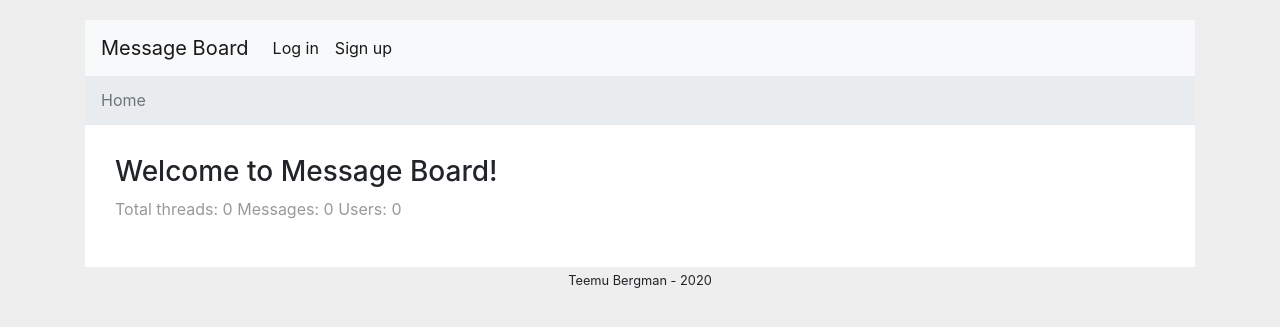
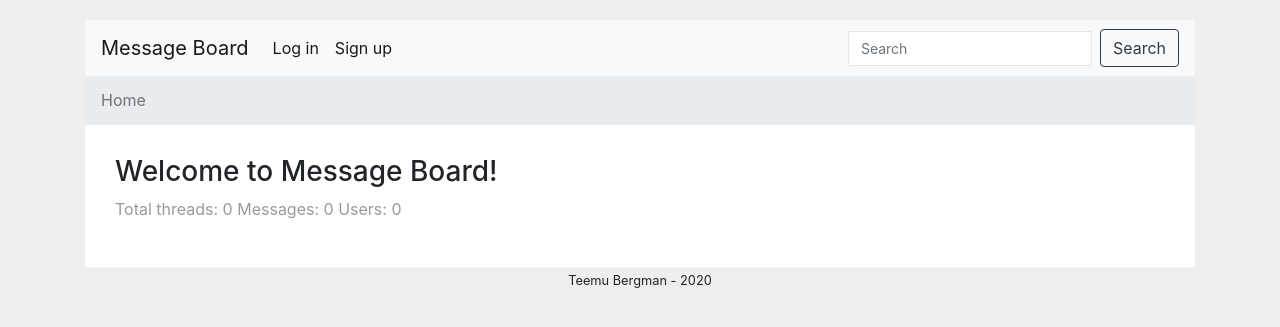
Before and after one commit to TeemuBergman/messageboard, a Flask app: page /board/ in a window 1280 px wide. Shown: the top 327 px of the page. Run offline with Flask 2, Linux system fonts and the light colour scheme; data that the repository does not hold is empty; some libraries are stand-ins or nearby versions.

Commit message:
Added search to navbar

```diff
--- a/messageboard/templates/base.html
+++ b/messageboard/templates/base.html
@@ -16,7 +16,7 @@
 
 <body>
 
-<div class="container-md">
+<div class="container">
 
     <!-- Navigation -->
     <nav class="navbar navbar-expand-lg navbar-light bg-light">
@@ -28,7 +28,7 @@
         </button>
 
         <div class="collapse navbar-collapse" id="navbarNav">
-            <ul class="navbar-nav">
+            <ul class="navbar-nav mr-auto mt-2 mt-lg-0">
 
                 <!-- Show if user IS logged in -->
                 {% if current_user.is_authenticated %}
@@ -58,7 +58,12 @@
                     </li>
                 {% endif %}
             </ul>
+            <form class="form-inline my-2 my-lg-0" action="/board/results" method="GET">
+                <input class="form-control mr-sm-2" name="query" type="text" placeholder="Search" aria-label="Search">
+                <button class="btn btn-outline-dark my-2 my-sm-0" type="submit">Search</button>
+            </form>
         </div>
+
     </nav>
 
     <!-- Message board content -->
```
